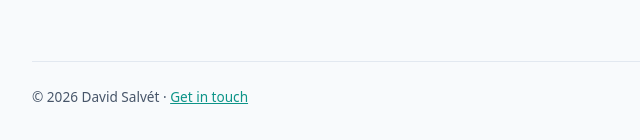
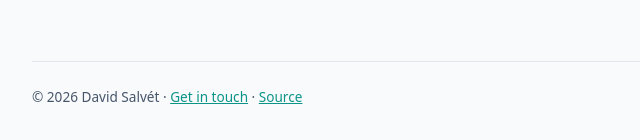
Before and after one commit to dsalvet/website, a plain HTML site: page index.html in a window 1280 px wide. Shown: the part 2712-2852 px from the top of the page, 188-828 px from the left. Drawn offline with Linux system fonts and the light colour scheme.

Commit message:
Link source repo in footer
Co-Authored-By: Claude Opus 5.5 <noreply@anthropic.com>

```diff
--- a/index.html
+++ b/index.html
@@ -279,7 +279,7 @@
     </div>
   </section>
 
-  <footer>© 2026 David Salvét · <a href="#" data-u="david" data-d="salvet.eu">Get in touch</a></footer>
+  <footer>© 2026 David Salvét · <a href="#" data-u="david" data-d="salvet.eu">Get in touch</a> · <a href="https://github.com/dsalvet/website">Source</a></footer>
 </main>
 <script>
   // Build mailto links at runtime so the address isn't in the HTML for scrapers.
```
